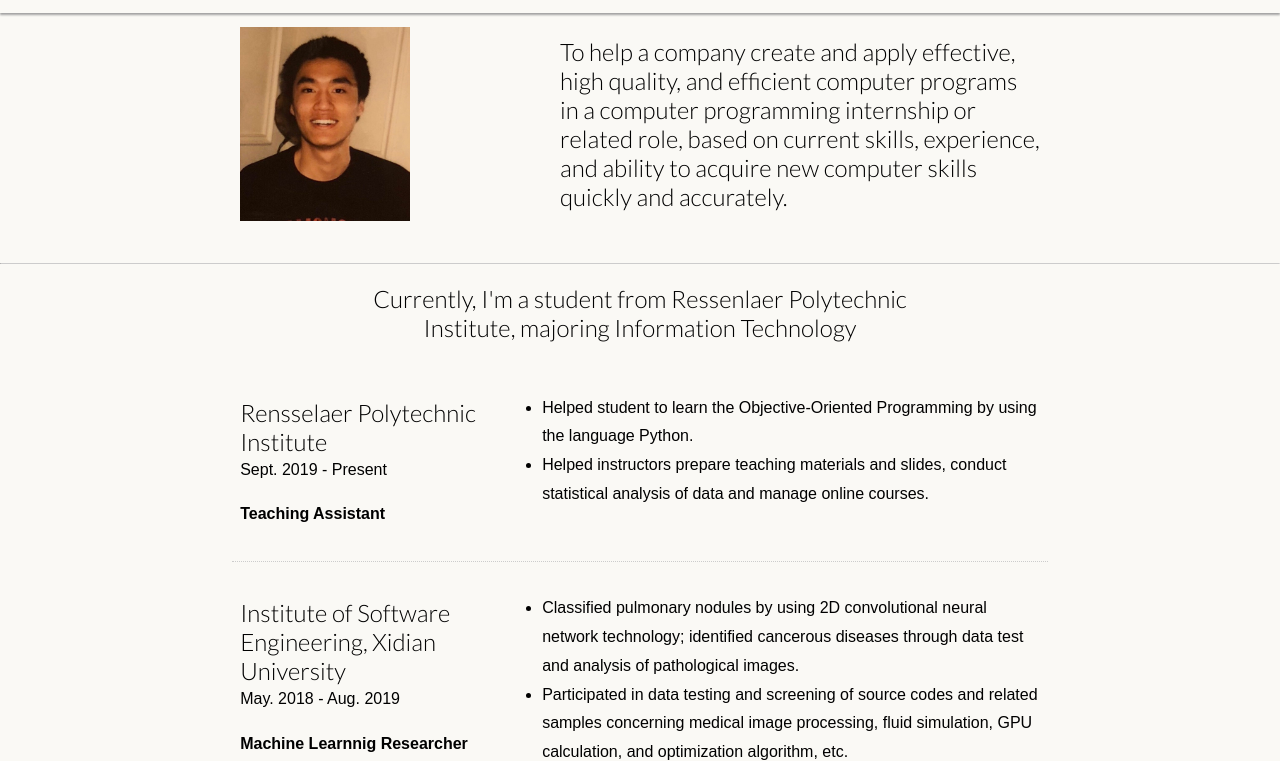
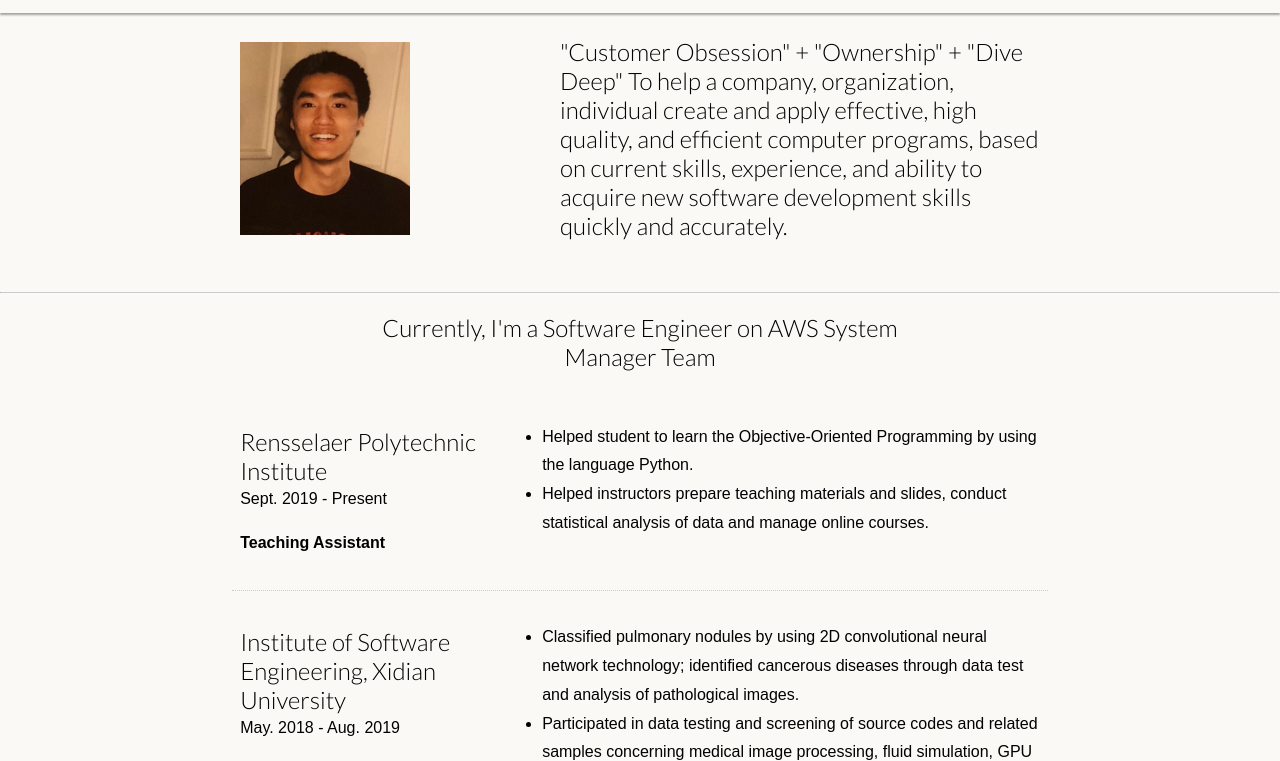
Before and after one commit to GuoooooJing/GuoooooJing.github.io, a plain HTML site: page html/resume.html in a window 1280 px wide. Shown: the part 47-808 px from the top of the page. Drawn offline with Linux system fonts and the light colour scheme.

Commit message:
Editing quote

```diff
--- a/html/resume.html
+++ b/html/resume.html
@@ -29,14 +29,15 @@
     <section class="center">
         <img class="profile" src="../img/profile.png" alt="profile-img">
         <h2 class="intro">
-            To help a company create and apply effective, high quality, and efficient computer programs in a computer programming internship or related role, based on current skills, experience, and ability to acquire new computer skills quickly and accurately.
-        </h2>
+
+			"Customer Obsession" + "Ownership" + "Dive Deep"
+			To help a company, organization, individual create and apply effective, high quality, and efficient computer programs, based on current skills, experience, and ability to acquire new software development skills quickly and accurately.        </h2>
     </section>
 
     <hr>
     <div class="container">
         <div class="edu">
-            <h2>Currently, I'm a student from Ressenlaer Polytechnic Institute, majoring Information Technology </h2>
+            <h2>Currently, I'm a Software Engineer on AWS System Manager Team </h2>
         </div>
     </div>
 
```
